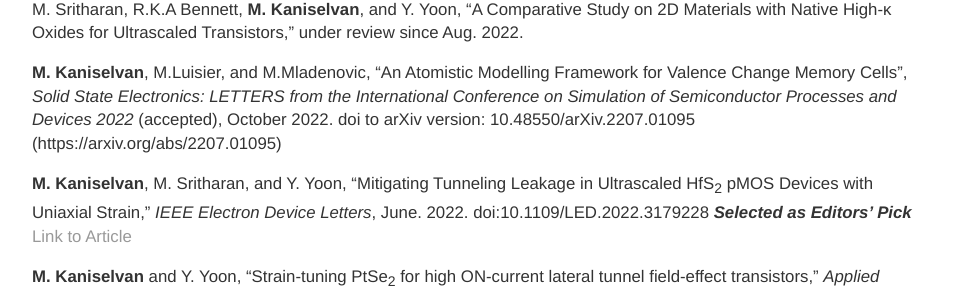
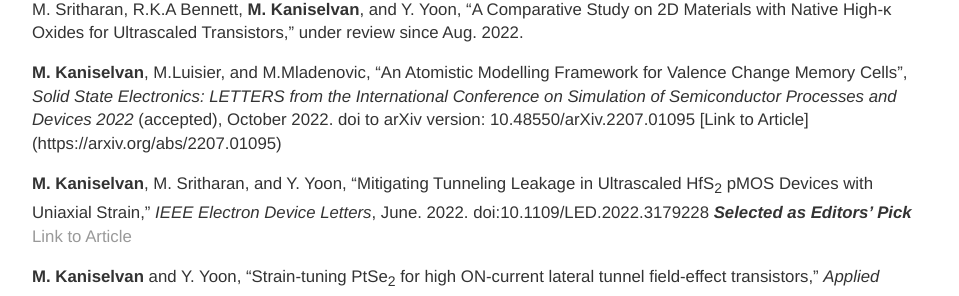
Before and after one commit to manasakani/manaskani.github.io, a Jekyll site: the page built from cv/index.md, in a window 1280 px wide. Shown: the part 582-878 px from the top of the page, without its empty margins (160-1119 px from the left). Built offline with Jekyll 4.4.1, drawn with Linux system fonts in a browser that asks for light colours.

Commit message:
Update index.md

```diff
--- a/cv/index.md
+++ b/cv/index.md
@@ -33,7 +33,7 @@
 
 M. Sritharan, R.K.A Bennett, **M. Kaniselvan**, and Y. Yoon, “A Comparative Study on 2D Materials with Native High-κ Oxides for Ultrascaled Transistors,” under review since Aug. 2022.
 
-**M. Kaniselvan**, M.Luisier, and M.Mladenovic, "An Atomistic Modelling Framework for Valence Change Memory Cells", _Solid State Electronics: LETTERS from the International Conference on Simulation of Semiconductor Processes and Devices 2022_ (accepted), October 2022. doi to arXiv version: 10.48550/arXiv.2207.01095 (https://arxiv.org/abs/2207.01095)
+**M. Kaniselvan**, M.Luisier, and M.Mladenovic, "An Atomistic Modelling Framework for Valence Change Memory Cells", _Solid State Electronics: LETTERS from the International Conference on Simulation of Semiconductor Processes and Devices 2022_ (accepted), October 2022. doi to arXiv version: 10.48550/arXiv.2207.01095 [Link to Article] (https://arxiv.org/abs/2207.01095)
 
 **M. Kaniselvan**, M. Sritharan, and Y. Yoon, “Mitigating Tunneling Leakage in Ultrascaled HfS<sub>2</sub> pMOS Devices with Uniaxial Strain,” _IEEE Electron Device Letters_, June. 2022. doi:10.1109/LED.2022.3179228 _**Selected as Editors' Pick**_ [Link to Article](https://ieeexplore.ieee.org/document/9785648)
 
```
